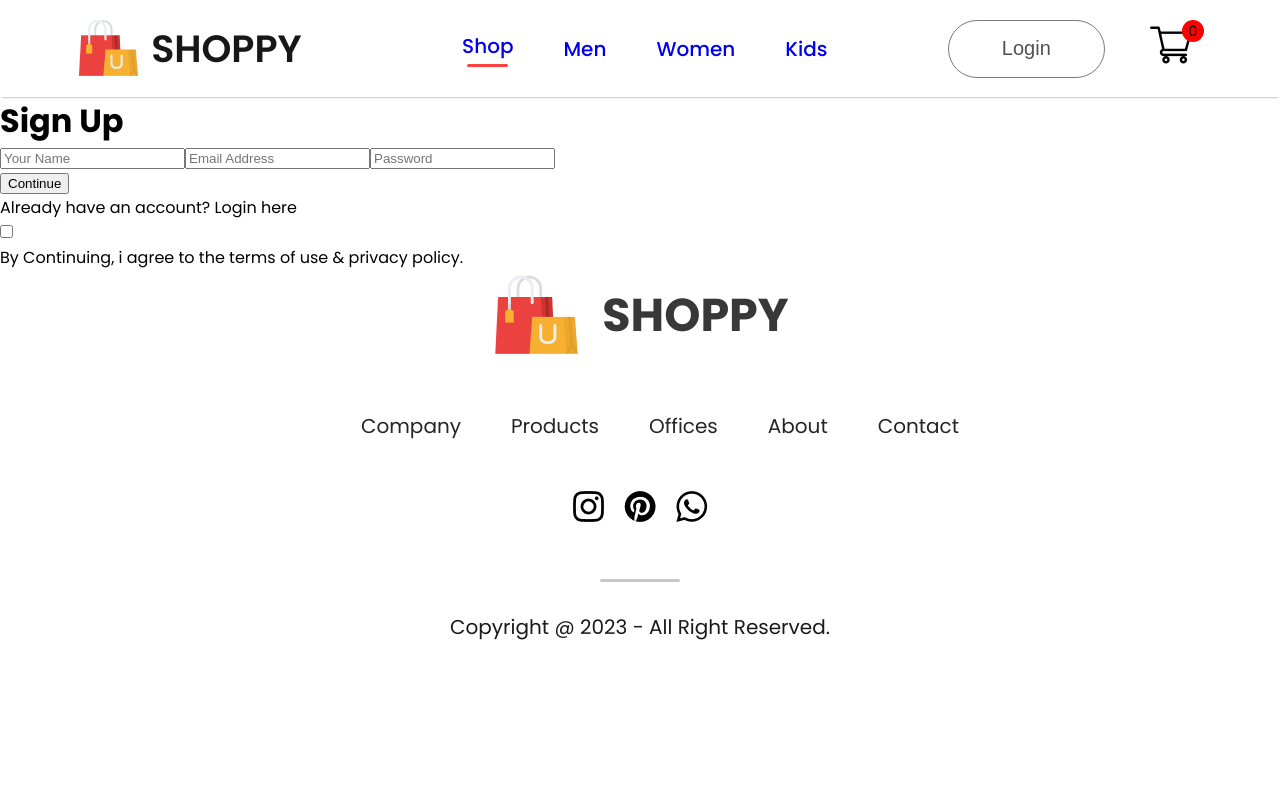
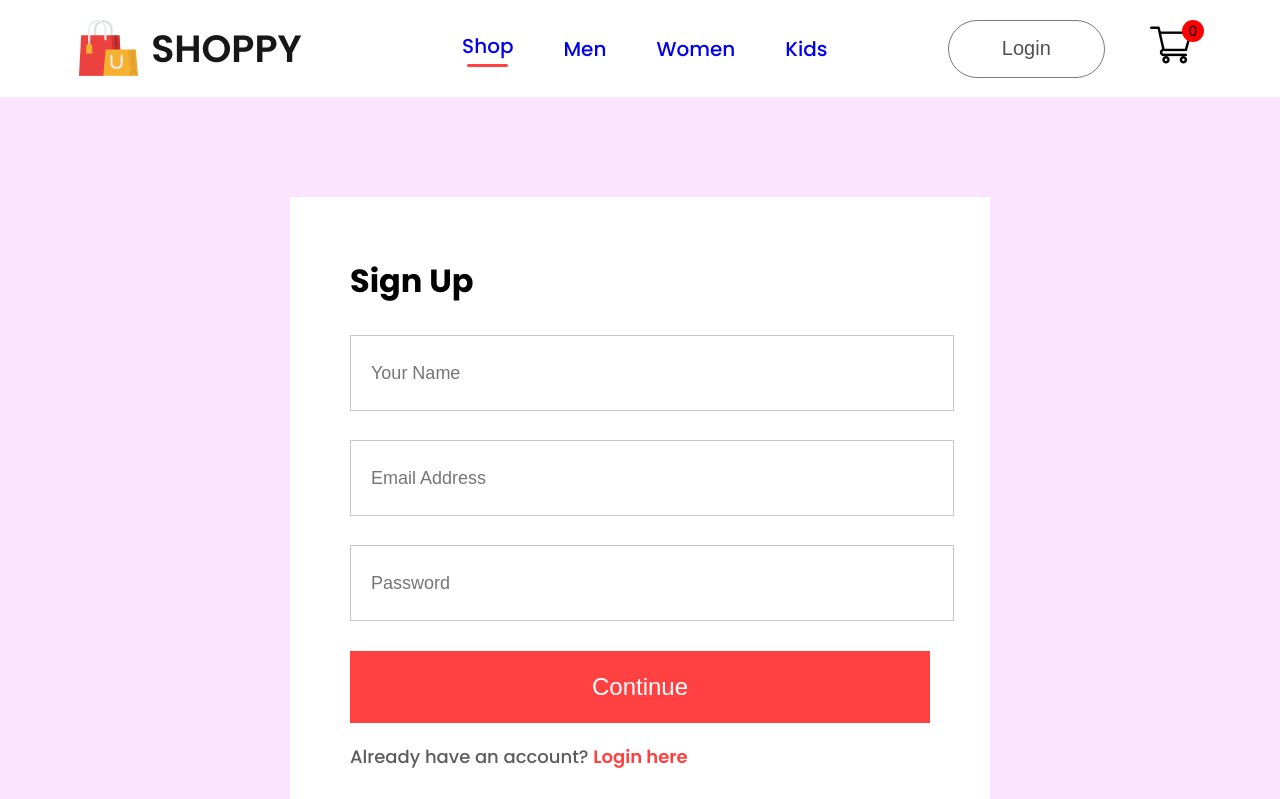
Before and after one commit to ramanuj-07/e-commerce, a React (Create React App) app in the folder frontend/: page /login in a window 1280 px wide. Shown: the top 799 px of the page. Built offline with nearby package versions, Linux system fonts and the light colour scheme.

Commit message:
created loginsignup page

```diff
--- a/frontend/src/pages/CSS/LoginSignUp.css
+++ b/frontend/src/pages/CSS/LoginSignUp.css
@@ -0,0 +1,62 @@
+.loginsignup{
+    width: 100%;
+    height: 80vh;
+    background: #fce3fe;
+    padding-top: 100px;
+}
+.loginsignup-container{
+    width: 580px;
+    height: 600px;
+    background: white;
+    margin: auto;
+    padding: 40px 60px;
+}
+.loginsignup-container h1{
+    margin: 20px 0px;
+
+}
+.loginsignup-fields{
+    display: flex;
+    flex-direction: column;
+    gap: 29px;
+    margin-top: 30px;
+}
+.loginsignup-fields input{
+    height: 72px;
+    width: 100%;
+    padding-left: 20px;
+    border: 1px solid #c9c9c9;
+    outline: none;
+    color: #5c5c5c;
+    font-size: 18px;
+}
+.loginsignup-container button{
+    width: 580px;
+    height: 72px;
+    color: white;
+    background: #ff4141;
+    margin-top: 30px;
+    border: none;
+    font-size: 24px;
+    font-weight: 500;
+    cursor: pointer;
+}
+.loginsignup-login{
+    margin-top: 20px;
+    color: #5c5c5c;
+    font-size: 18px;
+    font-weight: 500;
+}
+.loginsignup-login span{
+    color: #ff4141;
+    font-weight: 600;
+}
+.loginsignup-agree{
+    display: flex;
+    margin-top: 25px;
+    align-items: center;
+    gap: 20px;
+    color: #5c5c5c;
+    font-size: 18px;
+    font-weight: 500;
+}
--- a/frontend/src/pages/LoginSignUp.jsx
+++ b/frontend/src/pages/LoginSignUp.jsx
@@ -1,4 +1,5 @@
 import React from 'react'
+import './CSS/LoginSignUp.css'
 
 const LoginSignUp = () => {
   return (
--- a/frontend/src/pages/Product.jsx
+++ b/frontend/src/pages/Product.jsx
@@ -1,8 +1,13 @@
-import React from 'react'
+import React, { useContext } from 'react'
+import { ShopContext } from '../context/ShopContext'
 
 const Product = () => {
+  const { all_product } = useContext(ShopContext);
+
   return (
-    <div>Product</div>
+    <div>
+
+    </div>
   )
 }
 
```
